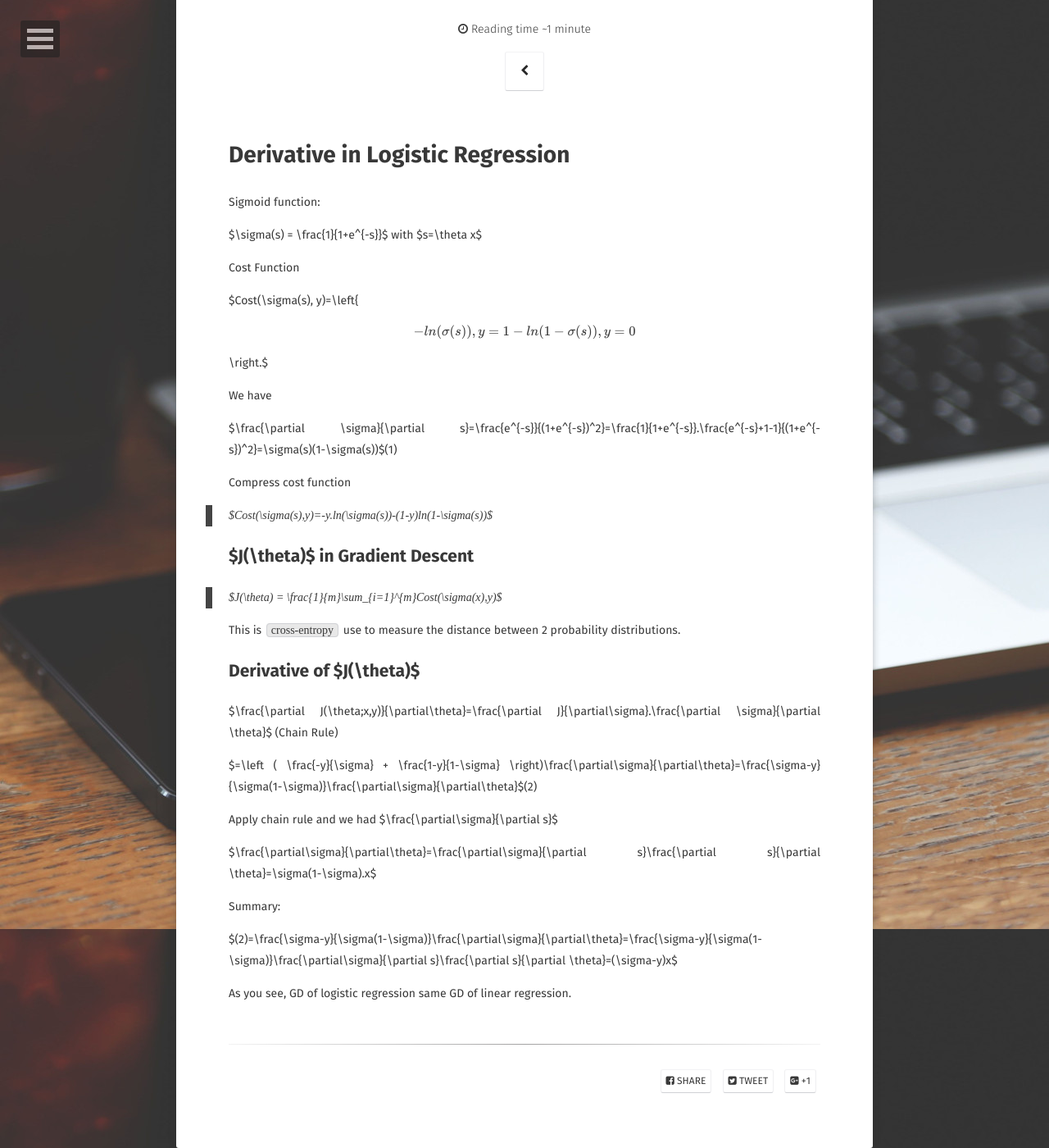
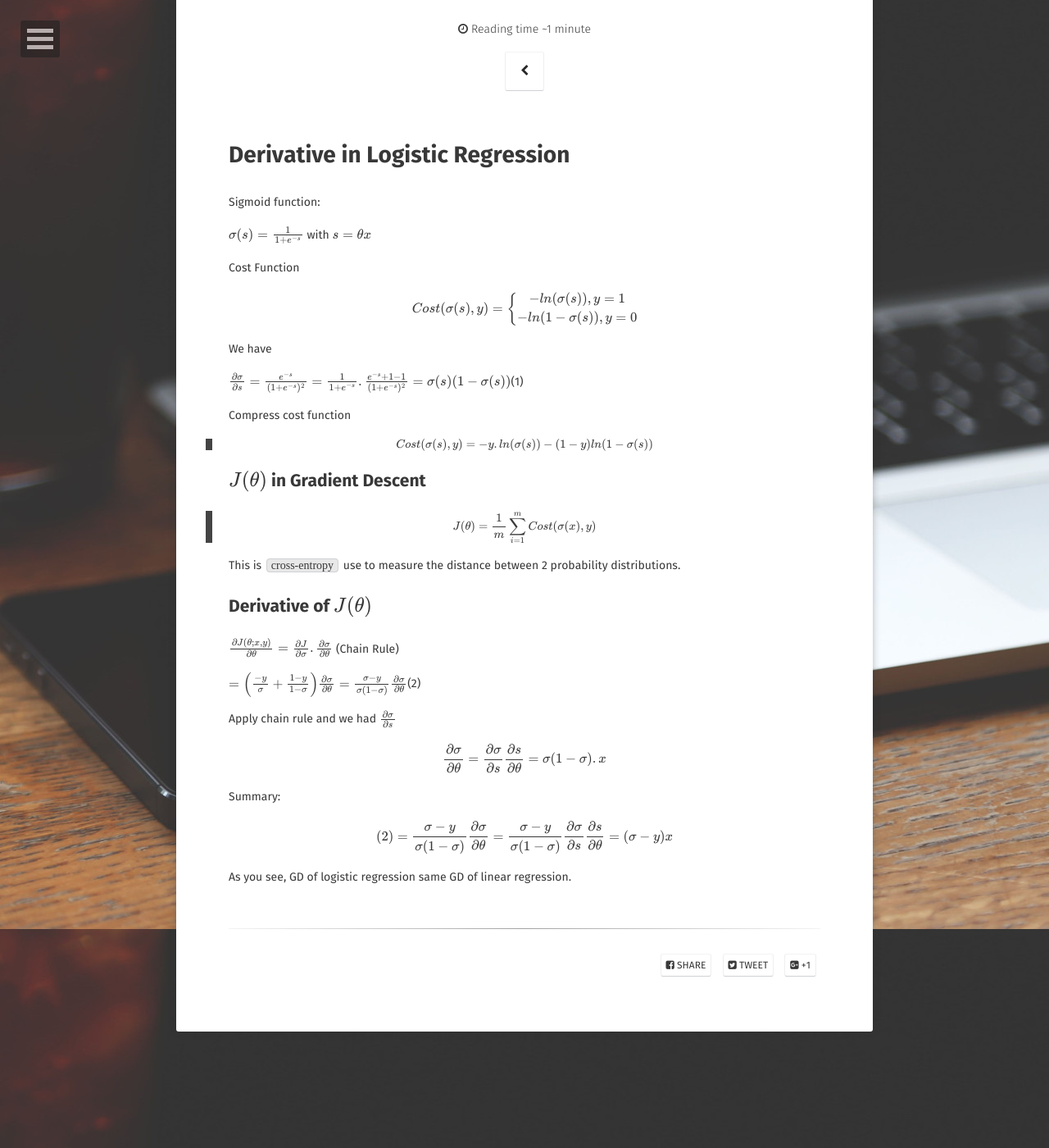
Before and after one commit to pywind/pywind.github.io, a Jekyll site: the page built from _posts/2012-05-22-readability-post.md, in a window 1280 px wide and 1400 px high, scrolled down 207 px. Shown: the whole window at 82% size. Built offline with Jekyll 4.4.1, drawn with Linux system fonts in a browser that asks for light colours; some web fonts are replaced; our own code applies the rules of GitHub Pages for plain Markdown files; formulas are drawn with MathJax 3; comment, search, counter and statistics services are not loaded.

```diff
--- a/_posts/2012-05-22-readability-post.md
+++ b/_posts/2012-05-22-readability-post.md
@@ -2,41 +2,43 @@
 
 Sigmoid function:
 
-$\sigma(s) = \frac{1}{1+e^{-s}}$ with $s=\theta x$
+$$\sigma(s) = \frac{1}{1+e^{-s}}$$ with $$s=\theta x$$
 
 Cost Function
 
-$Cost(\sigma(s), y)=\left\{\begin{matrix}
+$$Cost(\sigma(s), y)=\left\{\begin{matrix}
 -ln(\sigma(s)), y = 1\\
 -ln(1-\sigma(s)),y=0
-\end{matrix}\right.$
+\end{matrix}\right.$$
 
 We have
 
-$\frac{\partial \sigma}{\partial s}=\frac{e^{-s}}{(1+e^{-s})^2}=\frac{1}{1+e^{-s}}.\frac{e^{-s}+1-1}{(1+e^{-s})^2}=\sigma(s)(1-\sigma(s))$(1)
+$$\frac{\partial \sigma}{\partial s}=\frac{e^{-s}}{(1+e^{-s})^2}=\frac{1}{1+e^{-s}}.\frac{e^{-s}+1-1}{(1+e^{-s})^2}=\sigma(s)(1-\sigma(s))$$(1)
 
 Compress cost function
 
-> $Cost(\sigma(s),y)=-y.ln(\sigma(s))-(1-y)ln(1-\sigma(s))$
+> $$Cost(\sigma(s),y)=-y.ln(\sigma(s))-(1-y)ln(1-\sigma(s))$$
 
-## $J(\theta)$ in Gradient Descent
+## $$J(\theta)$$ in Gradient Descent
 
-> $J(\theta) = \frac{1}{m}\sum_{i=1}^{m}Cost(\sigma(x),y)$
+> $$J(\theta) = \frac{1}{m}\sum_{i=1}^{m}Cost(\sigma(x),y)$$
 
 This is `cross-entropy` use to measure the distance between 2 probability distributions.
 
-## Derivative of $J(\theta)$
+## Derivative of $$J(\theta)$$
 
-$\frac{\partial J(\theta;x,y)}{\partial\theta}=\frac{\partial J}{\partial\sigma}.\frac{\partial \sigma}{\partial \theta}$ (Chain Rule)
+$$
+\frac{\partial J(\theta;x,y)}{\partial\theta}=\frac{\partial J}{\partial\sigma}.\frac{\partial \sigma}{\partial \theta}
+$$ (Chain Rule)
 
-$=\left ( \frac{-y}{\sigma} + \frac{1-y}{1-\sigma} \right)\frac{\partial\sigma}{\partial\theta}=\frac{\sigma-y}{\sigma(1-\sigma)}\frac{\partial\sigma}{\partial\theta}$(2)
+$$=\left ( \frac{-y}{\sigma} + \frac{1-y}{1-\sigma} \right)\frac{\partial\sigma}{\partial\theta}=\frac{\sigma-y}{\sigma(1-\sigma)}\frac{\partial\sigma}{\partial\theta}$$(2)
 
-Apply chain rule and we had $\frac{\partial\sigma}{\partial s}$
+Apply chain rule and we had $$\frac{\partial\sigma}{\partial s}$$
 
-$\frac{\partial\sigma}{\partial\theta}=\frac{\partial\sigma}{\partial s}\frac{\partial s}{\partial \theta}=\sigma(1-\sigma).x$
+$$\frac{\partial\sigma}{\partial\theta}=\frac{\partial\sigma}{\partial s}\frac{\partial s}{\partial \theta}=\sigma(1-\sigma).x$$
 
 Summary:
 
-$(2)=\frac{\sigma-y}{\sigma(1-\sigma)}\frac{\partial\sigma}{\partial\theta}=\frac{\sigma-y}{\sigma(1-\sigma)}\frac{\partial\sigma}{\partial s}\frac{\partial s}{\partial \theta}=(\sigma-y)x$
+$$(2)=\frac{\sigma-y}{\sigma(1-\sigma)}\frac{\partial\sigma}{\partial\theta}=\frac{\sigma-y}{\sigma(1-\sigma)}\frac{\partial\sigma}{\partial s}\frac{\partial s}{\partial \theta}=(\sigma-y)x$$
 
 As you see, GD of logistic regression same GD of linear regression.
```
